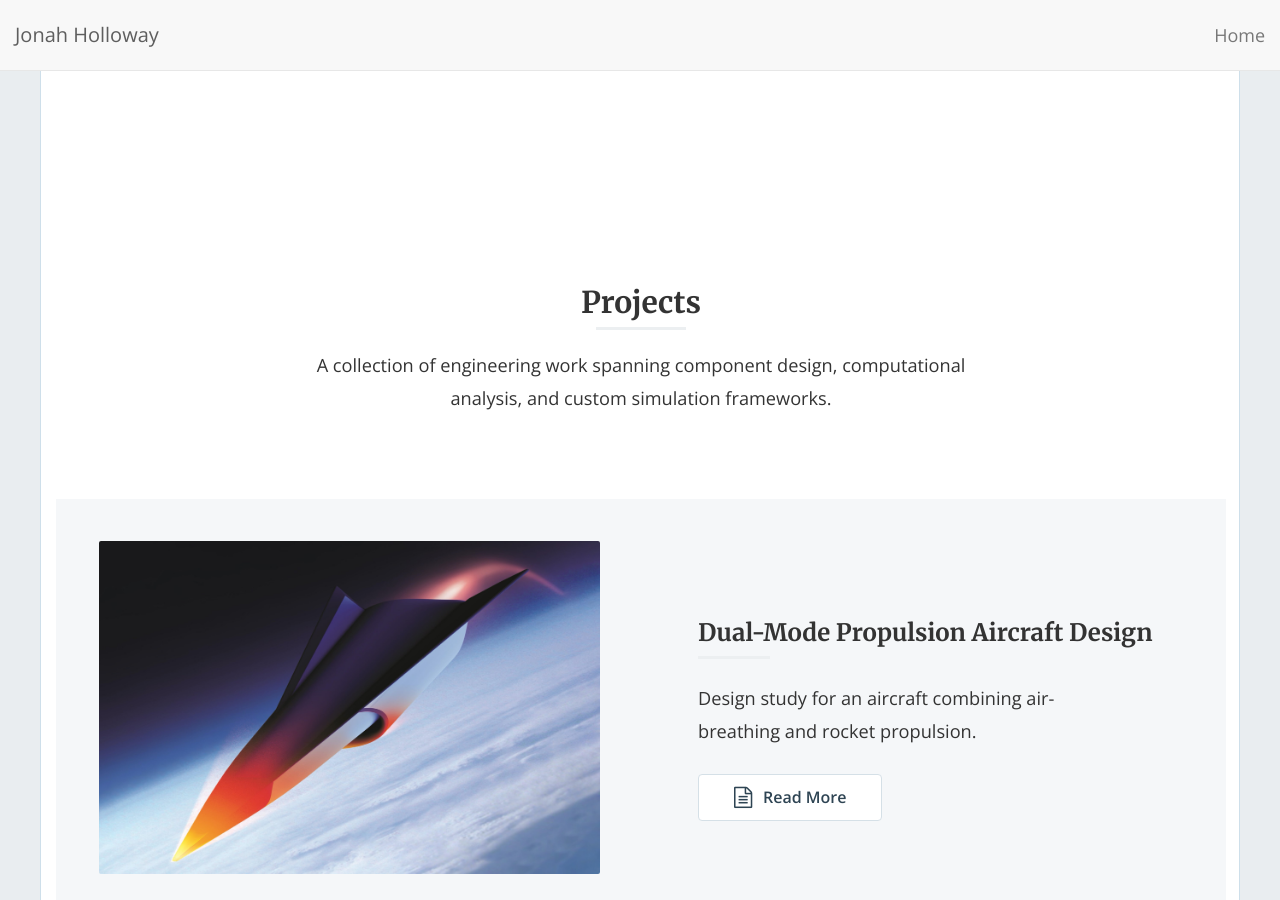
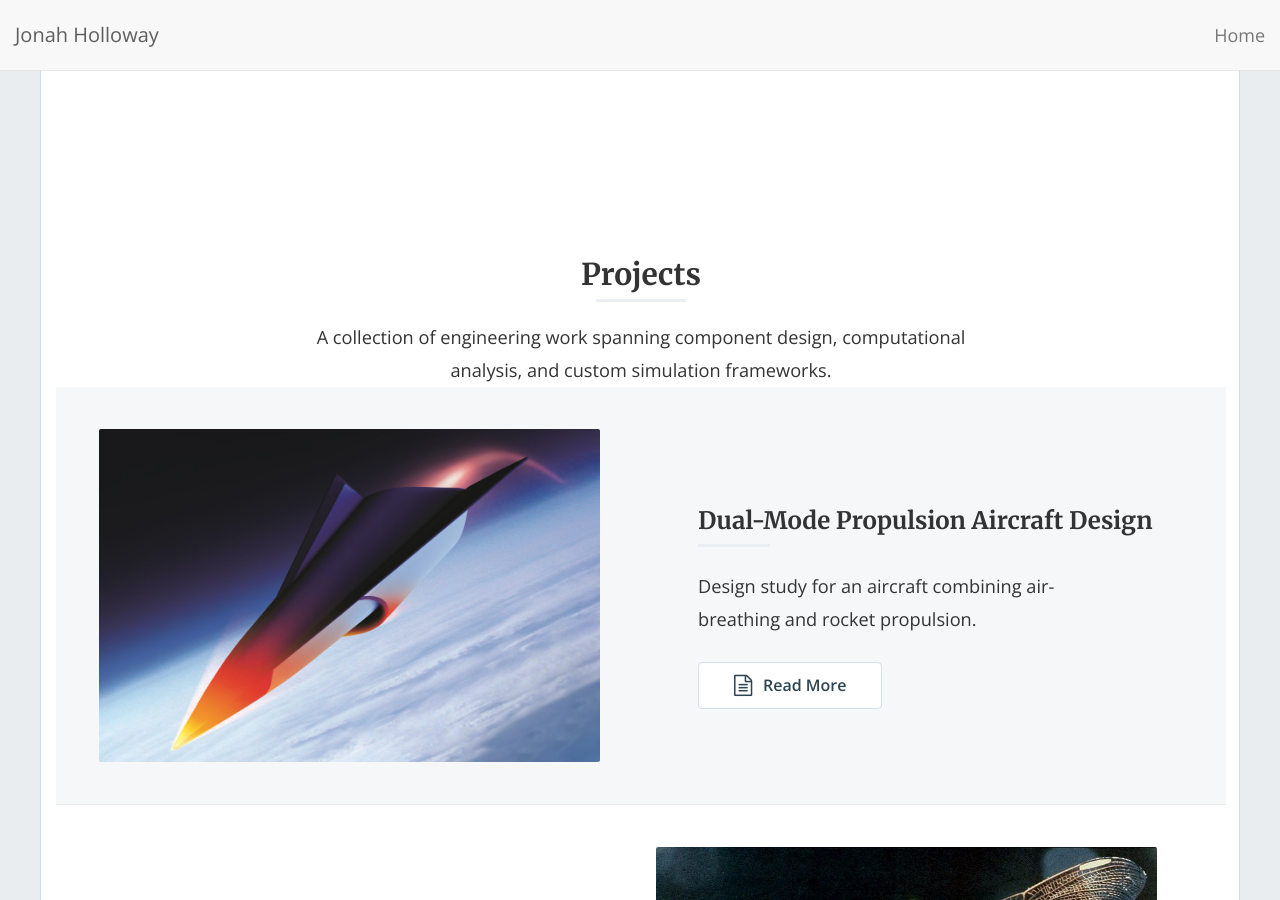
Before and after one commit to jonahholloway/jonahholloway.github.io, a Jekyll site: the page built from index.html, in a window 1280 px wide and 900 px high, scrolled down 642 px. Built offline with Jekyll 4.4.1, drawn with Linux system fonts in a browser that asks for light colours; nearby versions of some CDN libraries; the list of posts is cut into pages by our own code.

Commit message:
Update style.scss

```diff
--- a/css/style.scss
+++ b/css/style.scss
@@ -230,16 +230,7 @@ button.btn, input.btn {
 	3.0 Posts
 --------------------------------------------------------------*/
 #portfolio .container {
-  margin-top: 2em;
-  @include bp-xsmall {
-    margin-top: 2em;
-  }
-  .break {
-    margin: 6em 0;
-    @include bp-xsmall {
-      margin: 2em 0;
-    }
-  }
+  margin-top: 0em;
 }
 
 .section-title {
```
